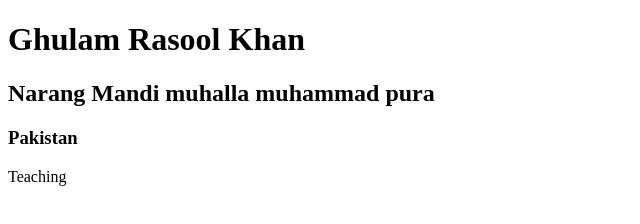
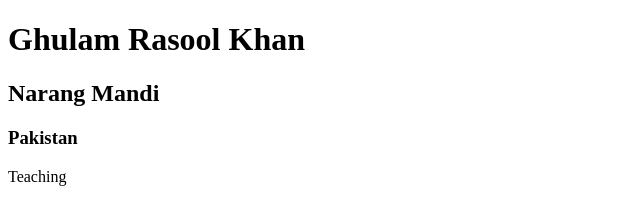
Before and after one commit to Ghulam-Rasool-Khan/haha, a plain HTML site: page index.html in a window 1280 px wide. Shown: the whole page, without its empty margins (0-640 px from the left). Drawn offline with Linux system fonts and the light colour scheme.

Commit message:
ignore this Revert "ignore this"
This reverts commit e0ac3e134ad2e093e2d7625374aacb2f8d189b71.

th '#' will be ignored, and an empty message aborts the commit.
c3e1
~
~
~
~
~
~#q
c3e1:wq

```diff
--- a/index.html
+++ b/index.html
@@ -7,7 +7,7 @@
   </head>
   <body>
     <h1>Ghulam Rasool Khan</h1>
-    <h2>Narang Mandi muhalla muhammad pura</h2>
+    <h2>Narang Mandi</h2>
     <h3>Pakistan</h3>
     <p>Teaching</p>
 
```
